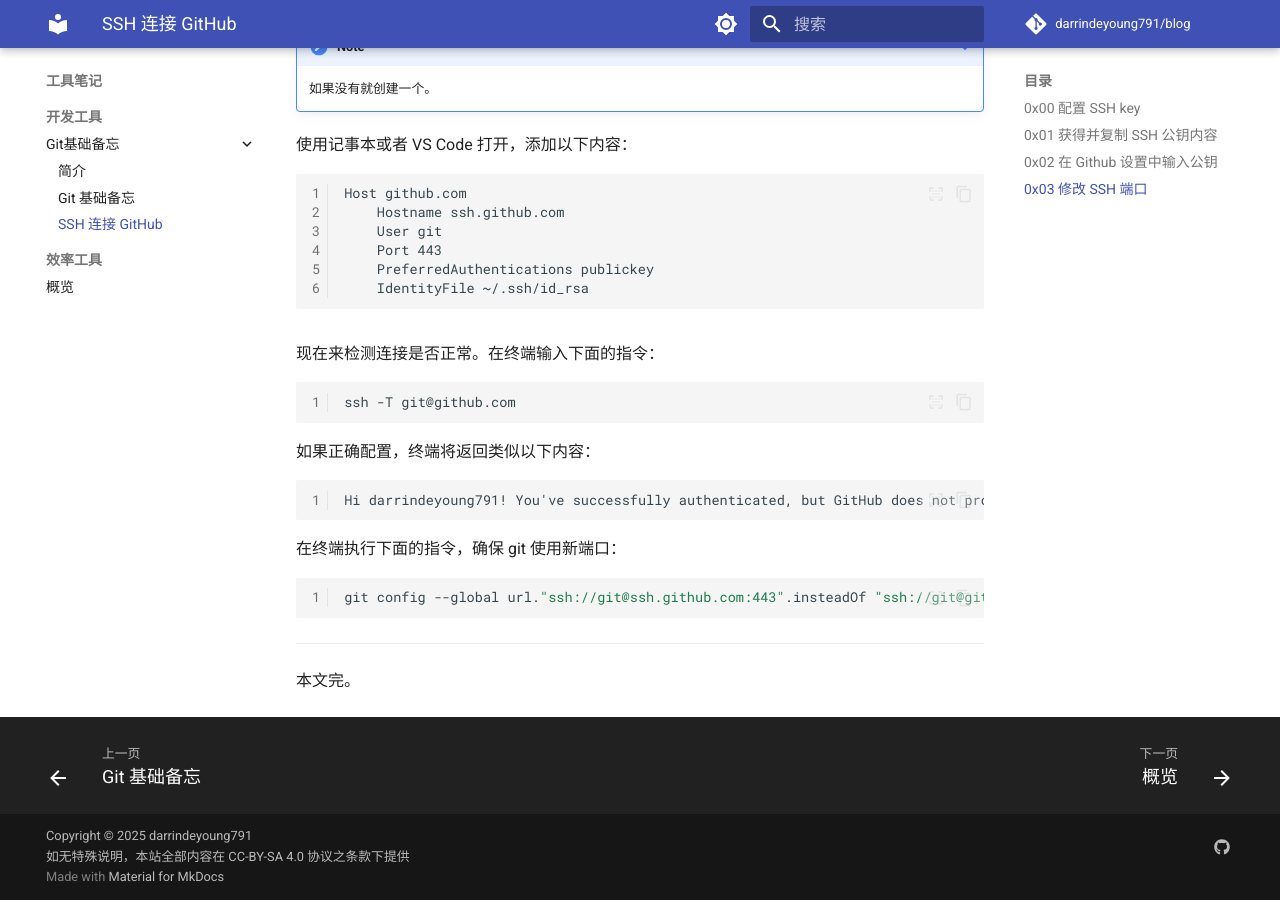
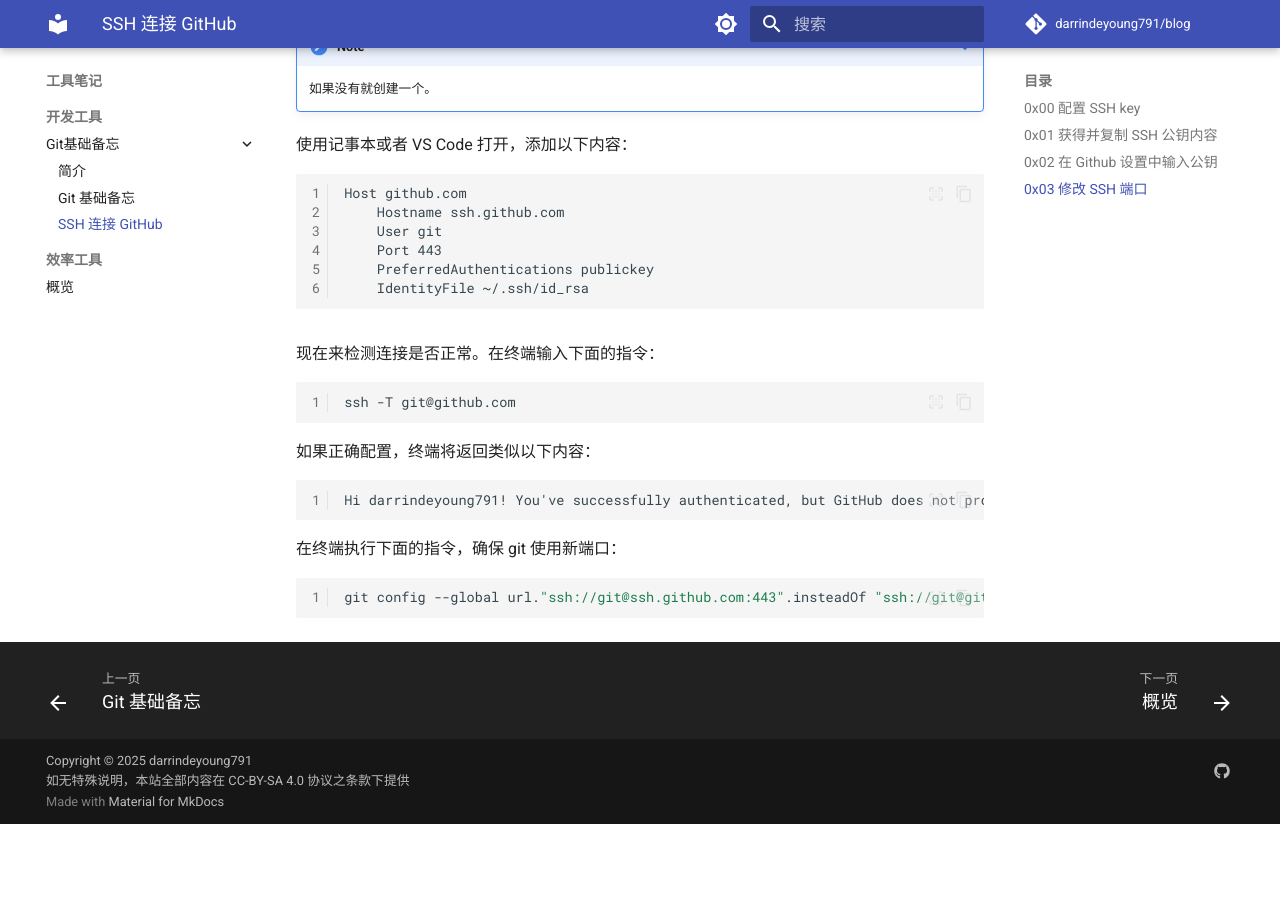
Before and after one commit to darrindeyoung791/blog, an MkDocs documentation site: the page built from docs/tools/dev/git/ssh.md, in a window 1280 px wide and 900 px high, scrolled down 2942 px. Built offline with MkDocs 1.6.1 and Material for MkDocs 9.7.7, drawn with Linux system fonts in a browser that asks for light colours; comment, search, counter and statistics services are not loaded; after the commit the page ends 3766 px from its top, so only the background shows below that.

Commit message:
chore: small changes

````diff
--- a/docs/tools/dev/git/ssh.md
+++ b/docs/tools/dev/git/ssh.md
@@ -136,6 +136,3 @@
 ```bash
 git config --global url."ssh://git@ssh.github.com:443".insteadOf "ssh://git@github.com"
 ```
-
----
-本文完。
````
